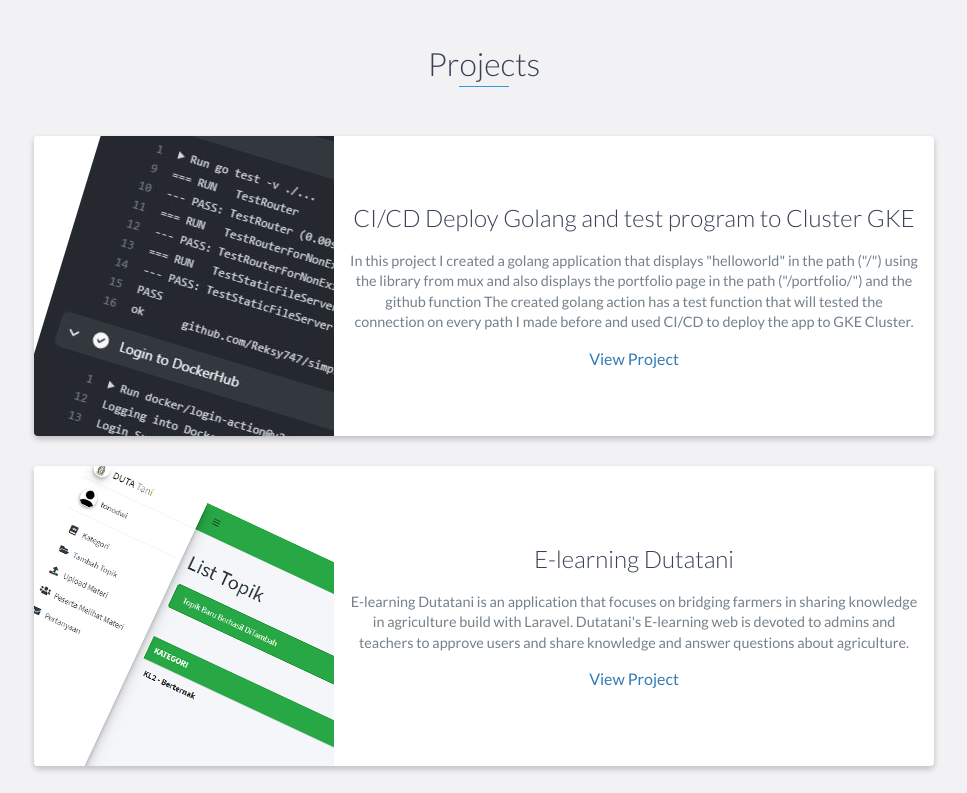
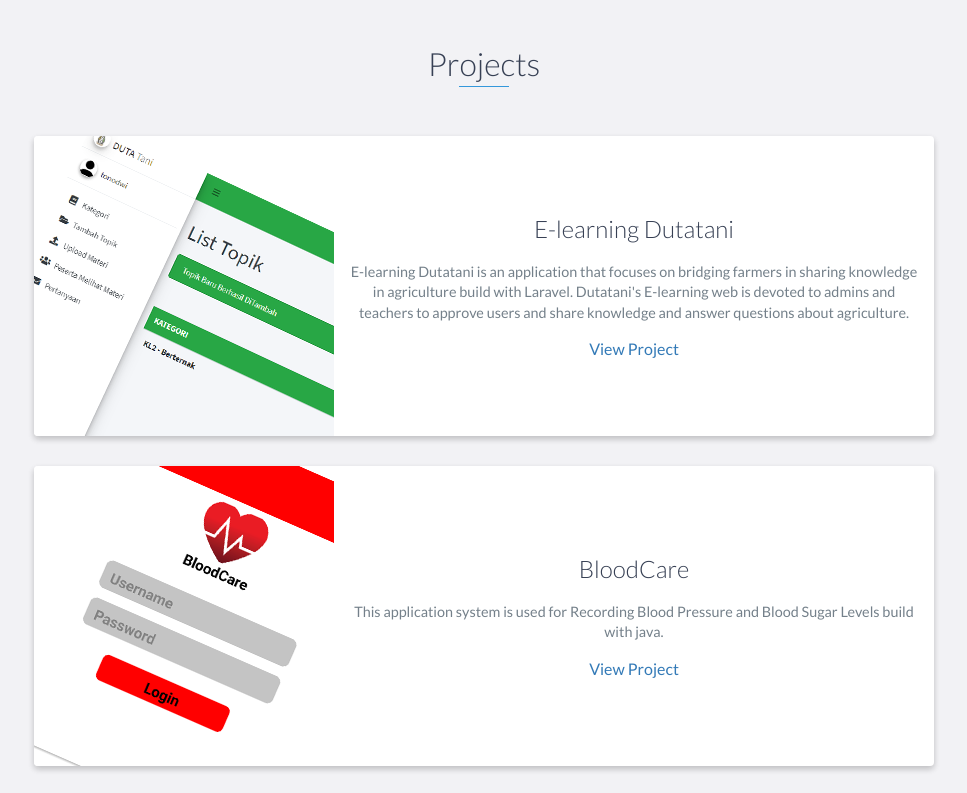
Before and after one commit to Reksy747/Reksy747.github.io, a website: page index.html in a window 1280 px wide. Shown: the part 3760-4553 px from the top of the page, without its empty margins (156-1123 px from the left). Drawn offline with nearby package versions, Linux system fonts and the light colour scheme.

Commit message:
Update index.html

```diff
--- a/index.html
+++ b/index.html
@@ -270,21 +270,6 @@
             <div class="row">
                 <div class="project shadow-large">
                     <div class="project-image">
-                        <img src="images/cicdproject.png" />
-                    </div>
-                    <!-- End .project-image -->
-                    <div class="project-info">
-                        <h3>CI/CD Deploy Golang and test program to Cluster GKE
-                        </h3>
-                        <p>
-                            In this project I created a golang application that displays "helloworld" in the path ("/") using the library from mux and also displays the portfolio page in the path ("/portfolio/") and the github function The created golang action has a test function that will tested the connection on every path I made before and used CI/CD to deploy the app to GKE Cluster.
-                        </p>
-                        <a href="https://github.com/Reksy747/CI-CD-Deploy-Golang-to-Cluster-GKE">View Project</a>
-                    </div>
-                    <!-- End .project-info -->
-                </div>
-                <div class="project shadow-large">
-                    <div class="project-image">
                         <img src="images/project.png" />
                     </div>
                     <!-- End .project-image -->
```
